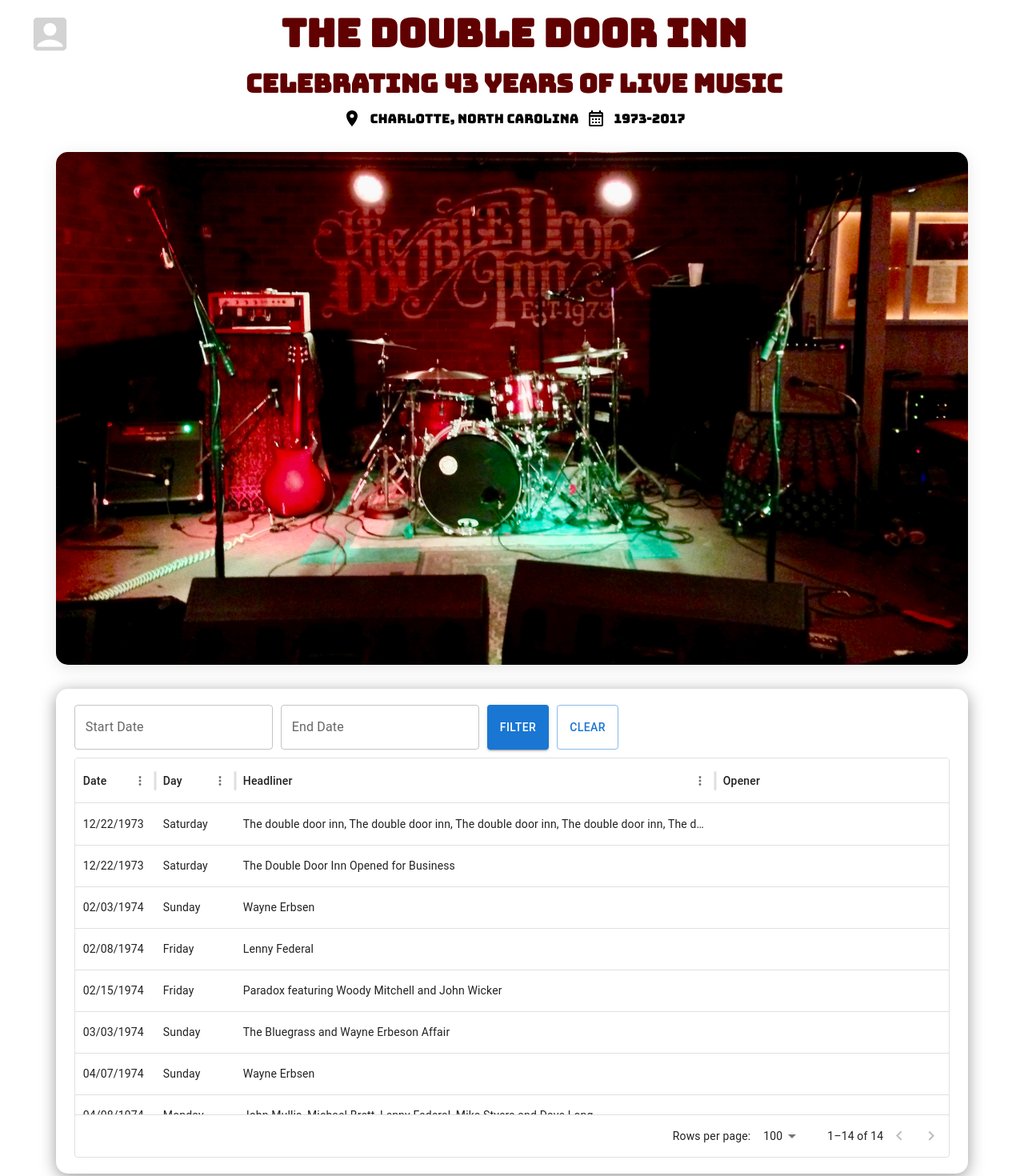
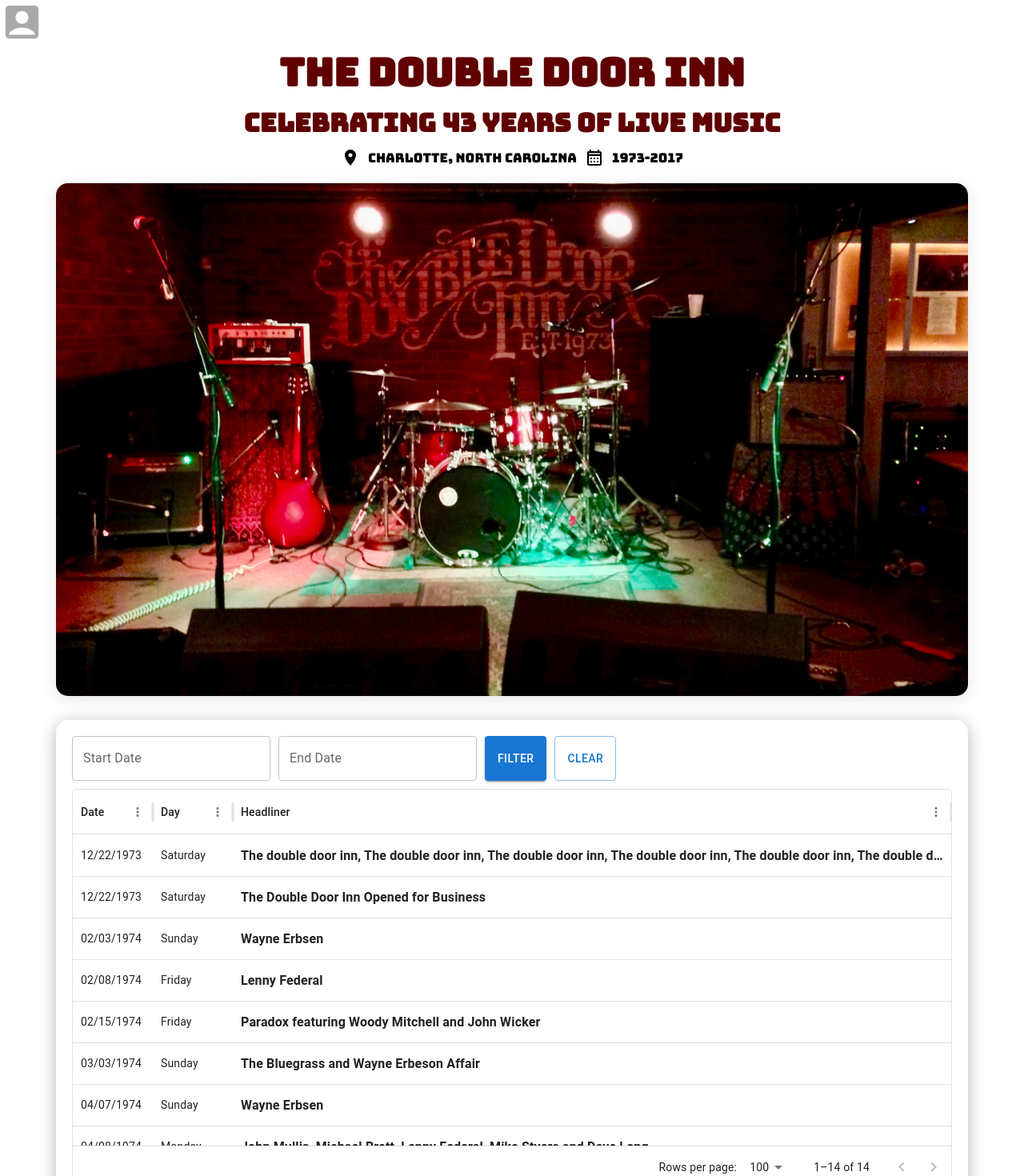
Before and after one commit to connorfewin/double-door-inn, a React (Create React App) app: page / in a window 1280 px wide. Shown: the top 1470 px of the page at 80% size. Built offline with nearby package versions, Linux system fonts and the light colour scheme.

Commit message:
Simplified design, added cell expansion for overflowing cells

```diff
--- a/src/App.js
+++ b/src/App.js
@@ -1,5 +1,6 @@
 import React from 'react';
 import './Styles/Layout.css';
+import './Styles/Image.css';
 import Header from './Components/Header';
 import DataTable from './Components/DataTable';
 import Profile from './Components/Profile';
@@ -7,30 +8,25 @@
 function App() {
   return (
     <div className="AppContainer">
-      <section>
-        <div className="section-header">
       <div className="ProfileContainer">
         <Profile />
       </div>
-          <div className="HeaderContainer">
+      <div className='HeaderContainer'>
         <Header />
       </div>
+      <div className='ImageContainer'>
+        <img
+          src={process.env.PUBLIC_URL + '/DoubleDoorInn.jpg'}
+          alt="Double Door Inn"
+          className="HeaderImage"
+        />
       </div>
-        <div className="section-content">
-          <img src={process.env.PUBLIC_URL + '/DoubleDoorInn.jpg'} alt="Double Door Inn" className="HeaderImage" />
-        </div>
-      </section>
-      <section className='data-section'>
       <div className="DataTableContainer">
         <DataTable />
       </div>
-        <div className='section-content'>
       <p className="Footer">Copyright 2024. All rights reserved.</p>
-        </div>
-      </section>
     </div>
   );
 }
 
-
 export default App;
--- a/src/Components/DataTable.js
+++ b/src/Components/DataTable.js
@@ -1,5 +1,5 @@
-import React, { useState } from 'react';
-import { DataGrid, GridFooterContainer, GridPagination } from '@mui/x-data-grid';
+import React, { useState, useEffect, useRef } from 'react';
+import { DataGrid } from '@mui/x-data-grid';
 import AddButton from './AddButton';
 import DeleteButton from './DeleteButton';
 import DateFilter from './DateFilter'; // Import the new DateFilter component
@@ -10,9 +10,7 @@
 const columns = [
   { field: 'DATE', headerName: 'Date', width: 100, cellClassName: 'tableCell', sortComparator: (v1, v2) => new Date(v1) - new Date(v2) },
   { field: 'DAY', headerName: 'Day', width: 100, cellClassName: 'tableCell' },
-  { field: 'HEADLINER', headerName: 'Headliner', width: 600, cellClassName: 'tableCell' },
-  { field: 'OPENER', headerName: 'Opener', width: 400, cellClassName: 'tableCell' },
-  { field: 'NOTES', headerName: 'Notes', width: 250, cellClassName: 'tableCell' },
+  { field: 'HEADLINER', headerName: 'Headliner', flex: 1, cellClassName: 'headlinerCell' },
 ];
 
 function getDate(date) {
@@ -31,15 +29,15 @@
   DAY: item.DAY,
   DATE: getDate(item.DATE),
   HEADLINER: item.HEADLINER,
-  OPENER: item.OPENER,
-  NOTES: item.NOTES,
 }));
 
 function DataTable() {
   const [rows, setRows] = useState(initialRows);
   const [filteredRows, setFilteredRows] = useState(initialRows);
   const [selectionModel, setSelectionModel] = useState([]);
-  const [clickedCellData, setClickedCellData] = useState(null);
+  const [expandedRowId, setExpandedRowId] = useState(null); // Store only one expanded row ID
+
+  const gridRef = useRef(null); // To reference the grid for detecting outside clicks
 
   const handleAdd = (newEntry) => {
     const newRow = {
@@ -55,59 +53,46 @@
     setFilteredRows(filtered);
   };
 
-  // Handle the cell click event to capture selected cell data
-  const handleCellClick = (params) => {
-    setClickedCellData({
-      field: params.field,
-      value: params.value,
-    });
-  };
-
-
-  const CustomFooter = () => {
-    const formatField = (field) => {
-      return field
-        .toLowerCase()
-        .replace(/\b\w/g, (char) => char.toUpperCase()); // Capitalize first letter of each word
-    };
-
+  const isOverflown = (element) => {
     return (
-      <GridFooterContainer>
-        {/* Custom message */}
-        <div style={{ padding: '10px', maxHeight: '40px', maxWidth: '62%', overflowY: 'auto' }}>
-          {clickedCellData
-            ? `${formatField(clickedCellData.field)}: ${clickedCellData.value}`
-            : ''}
-        </div>
-
-        {/* Pagination controls */}
-        <div className="pagination-controls" style={{maxWidth: '38%', padding: 0}}>
-          <GridPagination />
-        </div>
-      </GridFooterContainer>
+      element.scrollHeight > element.clientHeight ||
+      element.scrollWidth > element.clientWidth
     );
   };
 
+  const handleCellClick = (params, event) => {
+    const cellElement = event.currentTarget;
+    if (isOverflown(cellElement)) {
+      setExpandedRowId((prev) => {
+        return prev === params.id ? null : params.id; // Toggle between expanding and collapsing
+      });
+    }
+  };
 
+  const getRowHeight = (params) => {
+    return expandedRowId === params.id ? 'auto' : 52; // Default row height is 52px
+  };
+
+  // Collapse any expanded row if clicking outside of the table
+  useEffect(() => {
+    const handleClickOutside = (event) => {
+      if (gridRef.current && !gridRef.current.contains(event.target)) {
+        setExpandedRowId(null); // Collapse the expanded row when clicking outside
+      }
+    };
+
+    document.addEventListener('mousedown', handleClickOutside);
+    return () => {
+      document.removeEventListener('mousedown', handleClickOutside);
+    };
+  }, [gridRef]);
 
   return (
     <div>
-      <div style={{ width: '96%', margin: 'auto', overflowX: 'auto' }} className="filter-button-container" >
+      <div style={{ margin: 'auto', overflowX: 'auto' }} className="filter-button-container">
         <DateFilter rows={rows} onFilter={handleFilter} />
-        {false &&
-          <div className="button-container">
-            <DeleteButton
-              selectionModel={selectionModel}
-              rows={rows}
-              setRows={setRows}
-              setSelectionModel={setSelectionModel}
-              setFilteredRows={setFilteredRows} // Pass setFilteredRows as prop
-            />
-            <AddButton onAdd={handleAdd} />
-          </div>
-        }
       </div>
-      <div style={{ height: 500, width: '96%', margin: 'auto', overflowX: 'auto' }}>
+      <div style={{ height: 500, margin: 'auto', overflowX: 'auto' }} ref={gridRef}>
         <DataGrid
           rows={filteredRows}
           columns={columns}
@@ -115,11 +100,9 @@
           onRowSelectionModelChange={(newSelectionModel) => {
             setSelectionModel(newSelectionModel);
           }}
-          onCellClick={handleCellClick} // Capture cell click event
+          onCellClick={handleCellClick}
+          getRowHeight={getRowHeight}
           className="DataTable"
-          slots={{
-            footer: CustomFooter, // Override the default footer
-          }}
         />
       </div>
     </div>
--- a/src/Styles/DataTable.css
+++ b/src/Styles/DataTable.css
@@ -5,75 +5,19 @@
   overflow-x: auto;
 }
 
-.MuiDataGrid-root {
-  overflow: hidden !important;
+.headlinerCell {
+  font-size: 16px; /* Adjust the font size as needed */
+  font-weight: bold; /* Make the text bold */
+  white-space: normal;
+  word-wrap: break-word;
 }
 
-.MuiDataGrid-viewport {
-  transform: none !important;
+.tableCell {
+  white-space: normal;
+  word-wrap: break-word;
 }
 
-.css-1rtad1 {
-  left: 0px !important;
+/* Add smooth transition effect for the row height */
+.DataTable .MuiDataGrid-row {
+  transition: all .5s ease-in-out;
 }
-
-/* Pagination controls styling */
-.pagination-controls {
-  display: flex;
-  align-items: center; /* Align the pagination controls vertically */
-  justify-content: flex-end; /* Align pagination controls to the right */
-  padding: 0; /* Remove padding */
-  margin: 0; /* Remove margin */
-  max-width: 40%; /* Set max width to reduce extra space */
-  overflow: hidden; /* Prevent overflow */
-}
-
-/* Custom Footer Message styling */
-.custom-footer-message {
-  padding: 10px;
-  max-height: 40px;
-  max-width: 60%; /* Adjust width of the custom message */
-  overflow-y: auto;
-}
-
-.MuiTablePagination-actions {
-  justify-content: center;
-  margin-left: 0px !important;
-  width: auto; /* Adjust width to fit buttons */
-  overflow: hidden; /* Prevent any overflow */
-}
-
-/* Hide the displayed rows and pagination input when the width gets below 1000px */
-@media (max-width: 1000px) {
-  .MuiTablePagination-displayedRows,
-  .MuiTablePagination-input,
-  .MuiTablePagination-selectLabel {
-    display: none;
-  }
-}
-
-/* Hide pagination details when the width gets below 768px */
-@media (max-width: 768px) {
-  .MuiTablePagination-spacer,
-  .MuiTablePagination-selectLabel {
-    display: none !important;
-  }
-}
-
-/* Show only pagination arrows when the width gets below 600px */
-@media (max-width: 600px) {
-  .MuiTablePagination-displayedRows,
-  .MuiTablePagination-spacer,
-  .MuiTablePagination-selectLabel,
-  .MuiTablePagination-input {
-    display: none;
-  }
-
-  /* Ensure only the arrow buttons are shown and centered */
-  .MuiTablePagination-actions {
-    justify-content: center;
-    margin-left: 0px !important;
-    width: auto; /* Adjust width to fit buttons */
-    overflow: hidden; /* Prevent any overflow */
-  }
-}
--- a/src/Styles/Header.css
+++ b/src/Styles/Header.css
@@ -5,7 +5,6 @@
 /* Keep the header fixed like the image */
 .Header {
     width: 100%;
-    padding-bottom: 30px;
 }
 
 /* Header text styles */
@@ -17,7 +16,6 @@
 }
 
 h1 {
-    padding-top: 10px;
     font-size: 3rem;
     font-weight: 700; /* Bold */
     margin: 0 0 10px 0;
@@ -66,7 +64,7 @@
     /* Adjust h1 for mobile */
     h1 {
         font-size: 2rem; /* Reduce size for mobile */
-        padding-top: 5px; /* Adjust padding for mobile */
+        padding-top: 0px; /* Adjust padding for mobile */
     }
 
     /* Adjust h2 for mobile */
--- /dev/null
+++ b/src/Styles/Image.css
@@ -0,0 +1,16 @@
+.ImageContainer {
+    padding-top: 20px;
+    padding-bottom: 30px;
+}
+
+.HeaderImage {
+    position: relative;
+    display: block;
+    margin: 0 auto;
+    max-width: 1140px; /* Matches .DataTableContainer */
+    width: 100%;
+    height: auto;
+    box-shadow: 0 4px 20px rgba(0, 0, 0, 0.1); /* Consistent shadow effect */
+    border-radius: 15px;
+    cursor: pointer;
+}
--- a/src/Styles/Layout.css
+++ b/src/Styles/Layout.css
@@ -43,25 +43,21 @@
 .DataTableContainer {
   position: sticky;
   top: 100px; /* Adjust based on header height */
-  padding: 10px 0 20px 0; /* Adjust padding to prevent overflow */
+  padding: 10px 20px 20px 20px; /* Adjust padding to prevent overflow */
   max-width: 1140px; /* Set max width to viewport width */
   width: 100%;
   margin: 0 auto;
-  box-shadow: 0 4px 20px rgba(0, 0, 0, 0.4); /* Subtle shadow */
+  box-shadow: 0 4px 20px rgba(0, 0, 0, 0.3); /* Subtle shadow */
   border-radius: 15px;
   overflow-x: auto; /* Handle horizontal overflow */
   overflow-y: auto; /* Enable scrolling inside the table */
   box-sizing: border-box; /* Ensure padding is included in width calculations */
+  background-color: #ffffff;
 }
 .MuiDataGrid-cell:hover {
   color: #1976D2
 }
 
-/* ===========================
-   Footer Styles
-   =========================== */
-
-/* Footer styling */
 .Footer {
   padding: 20px 0 10px 0; /* Padding for top and bottom */
   color: #000000;
@@ -69,62 +65,13 @@
   position: relative; /* Part of the normal flow */
 }
 
-/* ===========================
-   Header Image Styles
-   =========================== */
-
-/* Fixed header image */
-.HeaderImage {
-  position: relative; /* Keeps the image fixed at the top */
-  display: block;
-  margin: 0 auto;
-  max-width: 1140px; /* Matches .DataTableContainer */
-  width: 100%;
-  height: auto;
-  box-shadow: 0 4px 20px rgba(0, 0, 0, 0.1); /* Consistent shadow effect */
-  border-radius: 15px;
-  z-index: 1;
-}
-
-/* ===========================
-   Section Styles
-   =========================== */
-
-/* General section layout */
-section {
-  position: relative;
-  display: flex;
-  justify-content: center; /* Center content horizontally */
-  align-items: center;
-  flex-direction: column;
-}
-
-.section-header {
-  position: sticky;
-  display: flex;
-  justify-content: space-between; /* Ensures Profile is left, Header is centered */
-  align-items: center;
-  top: 0;
-  z-index: 998;
-  width: 100%; /* Full width for proper alignment */
-}
-
 .HeaderContainer {
   text-align: center; /* Centers the text inside the Header */
-  flex-grow: 1;
-  padding: 0 20px; /* Adds padding around the header */
   display: flex;
   justify-content: center; /* Ensures the text itself is centered inside the container */
-  margin-left: -100px;
+  max-width: 1140px;
+  width: 100%;
+  margin: 0 auto; /* Centers the container horizontally */
+  border-radius: 15px;
+  background:  #ffffff;
 }
-
-
-/* Section content margin */
-.section-content {
-  margin-bottom: 30px; /* Avoid overlap with other content */
-}
-
-.spacer {
-  height: 330px; /* Adjust the height to control the space */
-  width: 100%;  /* Ensures it spans the full width */
-}
--- a/src/Styles/Profile.css
+++ b/src/Styles/Profile.css
@@ -1,5 +1,4 @@
 .profile-icon {
-  z-index: 999;
   cursor: pointer;
   color: lightgray; /* Default color */
   transition: color 0.3s ease; /* Smooth transition */
@@ -11,9 +10,6 @@
 
 .ProfileContainer {
   position: relative;
-  padding: 15px;
-  margin-left: 20px; /* Adjust this value to move the profile icon */
-  margin-bottom: auto;
 }
 
 /* Media query for mobile view */
```
Also changed, not shown: src/Components/GridCellExpand.js (added, +98 -0 lines). Lines whose indentation alone changed are shown as unchanged.
